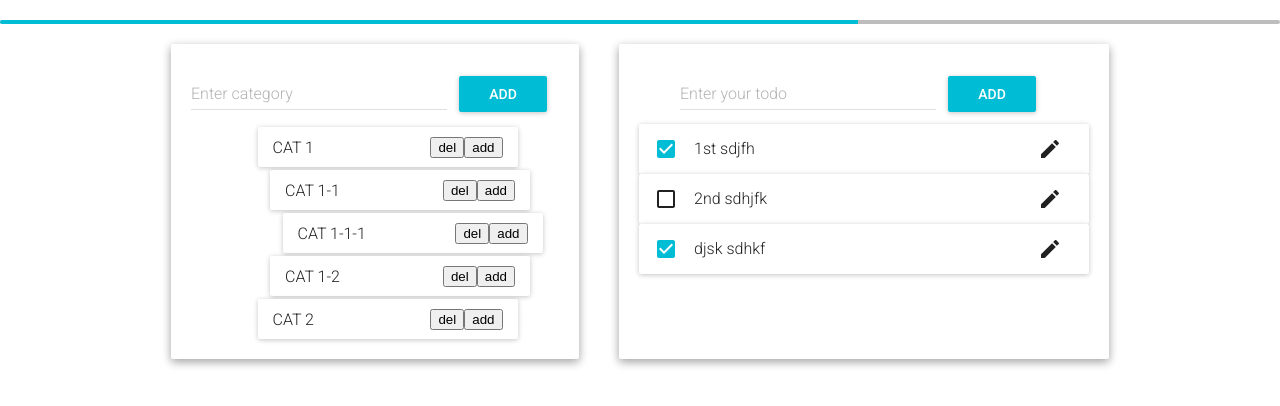
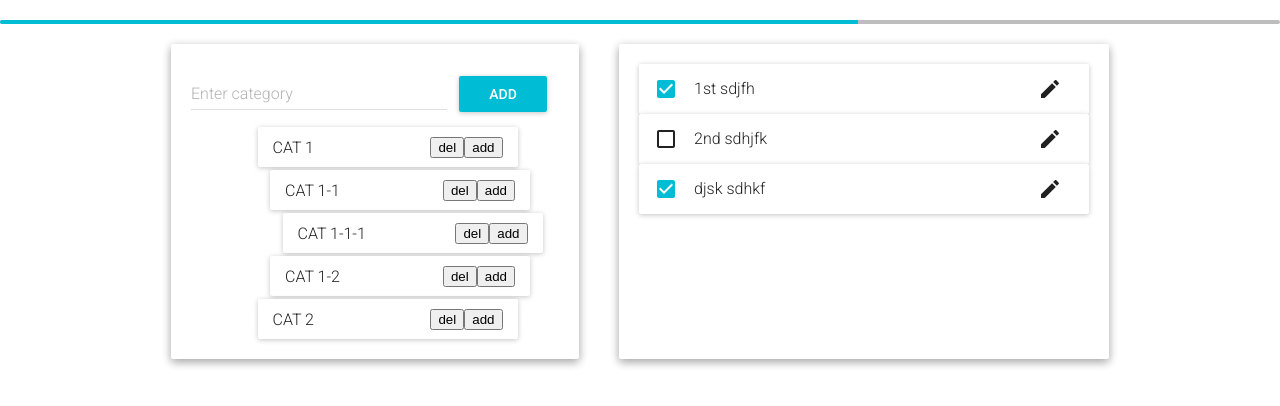
Before and after one commit to al13bash/todo-list, a React (Create React App) app: page / in a window 1280 px wide. Shown: the top 406 px of the page. Built offline with nearby package versions, Linux system fonts and the light colour scheme; what react-tap-event-plugin would draw is missing.

Commit message:
Hide TodoForm if category was not selected

```diff
--- a/src/components/TodoForm/TodoForm.jsx
+++ b/src/components/TodoForm/TodoForm.jsx
@@ -9,6 +9,7 @@ class AddForm extends React.Component {
 
     this.handleSubmit = this.handleSubmit.bind(this);
     this.handleChange = this.handleChange.bind(this);
+    this.renderTodoForm = this.renderTodoForm.bind(this);
   }
 
   handleSubmit(e) {
@@ -21,24 +22,9 @@ class AddForm extends React.Component {
     this.setState({value: e.target.value});
   }
 
-  render() {
-    const style = {
-      button: {
-        margin: 12
-      },
-      container: {
-        width: "100%",
-        display: "flex",
-        justifyContent: "center"
-      },
-      form: {
-        display: "inline-block"
-      }
-    }
-
+  renderTodoForm() {
     return(
-      <div style={style.container}>
-        <form onSubmit={this.handleSubmit} style={style.form}>
+        <form onSubmit={this.handleSubmit}>
           <TextField
             hintText='Enter your todo'
             value={this.state.value}
@@ -47,10 +33,22 @@ class AddForm extends React.Component {
           <RaisedButton
             label="Add"
             primary={true}
-            style={style.button}
+            style={{margin: 12}}
             type="submit"
           />
         </form>
+    );
+  }
+
+  render() {
+    const container= {
+      display: "flex",
+      justifyContent: "center"
+    }
+
+    return (
+      <div style={container}>
+        { this.props.displayedCategoryId !== undefined && this.renderTodoForm() }
       </div>
     );
   }
--- a/src/containers/TodoFormContainer.jsx
+++ b/src/containers/TodoFormContainer.jsx
@@ -2,7 +2,12 @@ import { connect } from 'react-redux';
 import TodoForm from '../components/TodoForm/TodoForm';
 import * as actions from '../actions';
 
-const mapStateToProps = state => { return { todos: state.todos} }
+const mapStateToProps = state => {
+  return {
+    todos: state.todos,
+    displayedCategoryId: state.displayedCategoryId
+  }
+}
 
 const mapDispatchToProps = (dispatch) => {
   return {
```
